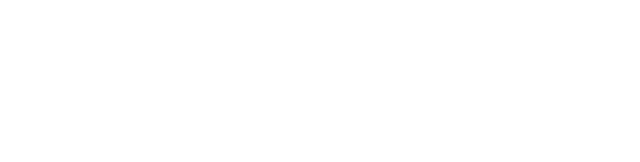
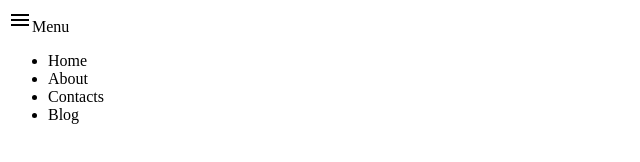
Before and after one commit to kiptalam1/DropdownMenu, a plain HTML site: page index.html in a window 1280 px wide. Shown: the whole page, without its empty margins (0-640 px from the left). Drawn offline with nearby package versions, Linux system fonts and the light colour scheme.

Commit message:
Menu content

```diff
--- a/index.html
+++ b/index.html
@@ -5,8 +5,19 @@
     <meta name="viewport" content="width=device-width, initial-scale=1.0">
     <title>Dropdown Menu</title>
     <link rel="stylesheet" href="styles.css">
+    <link href="https://fonts.googleapis.com/icon?family=Material+Symbols+Outlined" rel="stylesheet">
+
 </head>
 <body>
+    <div class="dropdown-menu">
+        <div class="menu"><span class="material-symbols-outlined">menu</span>Menu</div>
+        <ul class="dropdown-menu-content">
+            <li>Home</li>
+            <li>About</li>
+            <li>Contacts</li>
+            <li>Blog</li>
+        </ul>
+    </div>
 
 
 
```
